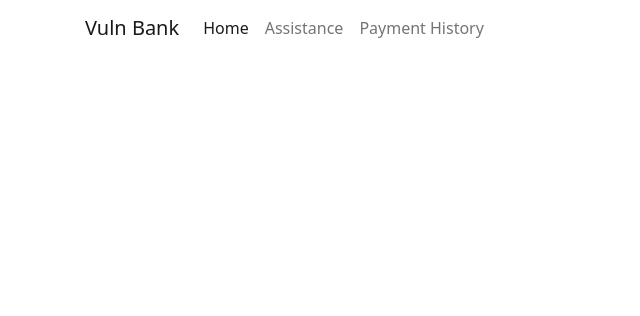
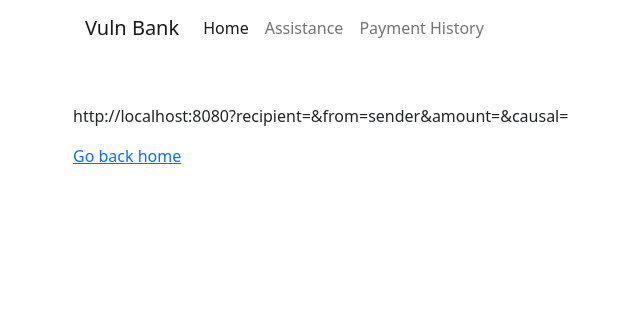
Before and after one commit to guglielmobartelloni/penetration-testing-project, a PHP site: page /createTransfer.php in a window 1280 px wide. Shown: the top 316 px of the page, without its empty margins (9-649 px from the left). Run offline with PHP 8.4, Linux system fonts and the light colour scheme; data that the repository does not hold is empty.

Commit message:
Added basic functionalities to use the vuln

```diff
--- a/createTransfer.php
+++ b/createTransfer.php
@@ -10,7 +10,7 @@
     <div class="container">
         <nav class="navbar navbar-expand-lg">
             <div class="container-fluid">
-                <a class="navbar-brand" href="#">Vuln Bank</a>
+                <a class="navbar-brand" href="/">Vuln Bank</a>
                 <button class="navbar-toggler" type="button" data-bs-toggle="collapse" data-bs-target="#navbarNav" aria-controls="navbarNav" aria-expanded="false" aria-label="Toggle navigation">
                     <span class="navbar-toggler-icon"></span>
                 </button>
@@ -32,10 +32,27 @@
     </div>
     <div class="container mt-5">
         <?php
+        //Take parameters from post
+        $recipient=$_POST['recipient'];
+        $amount=$_POST['amount'];
+        $causal=$_POST['causal'];
+
+        //sanitaze parameters to prevent xss
+        $recipient = strip_tags($recipient);
+        $amount = strip_tags($amount);
+        $causal = strip_tags($causal);
+
+        //This parameter in the real world has to be get from database
+        $from=get_sender_from_coockie();
+
         $curl = curl_init();
 
+        $request_url="http://localhost:8080?recipient=$recipient&from=$from&amount=$amount&causal=$causal";
+
+        echo $request_url;
+
         curl_setopt_array($curl, array(
-            CURLOPT_URL => "http://localhost:8080?to=fiero",
+            CURLOPT_URL => $request_url,
             CURLOPT_RETURNTRANSFER => true,
             CURLOPT_TIMEOUT => 30,
             CURLOPT_HTTP_VERSION => CURL_HTTP_VERSION_1_1,
@@ -46,11 +63,18 @@
         ));
 
         $response = curl_exec($curl);
-        echo ($response);
+
         $err = curl_error($curl);
 
-        curl_close($curl)
+        curl_close($curl);
+
+
+        function get_sender_from_coockie(){
+            return "sender";
+        }
         ?>
+        <p class="display-3"><?php echo ($response); ?></p>
+        <a href="/">Go back home</a>
     </div>
 </body>
 
```
Also changed, not shown: index.php (+10 -6 lines), 1 other file.
